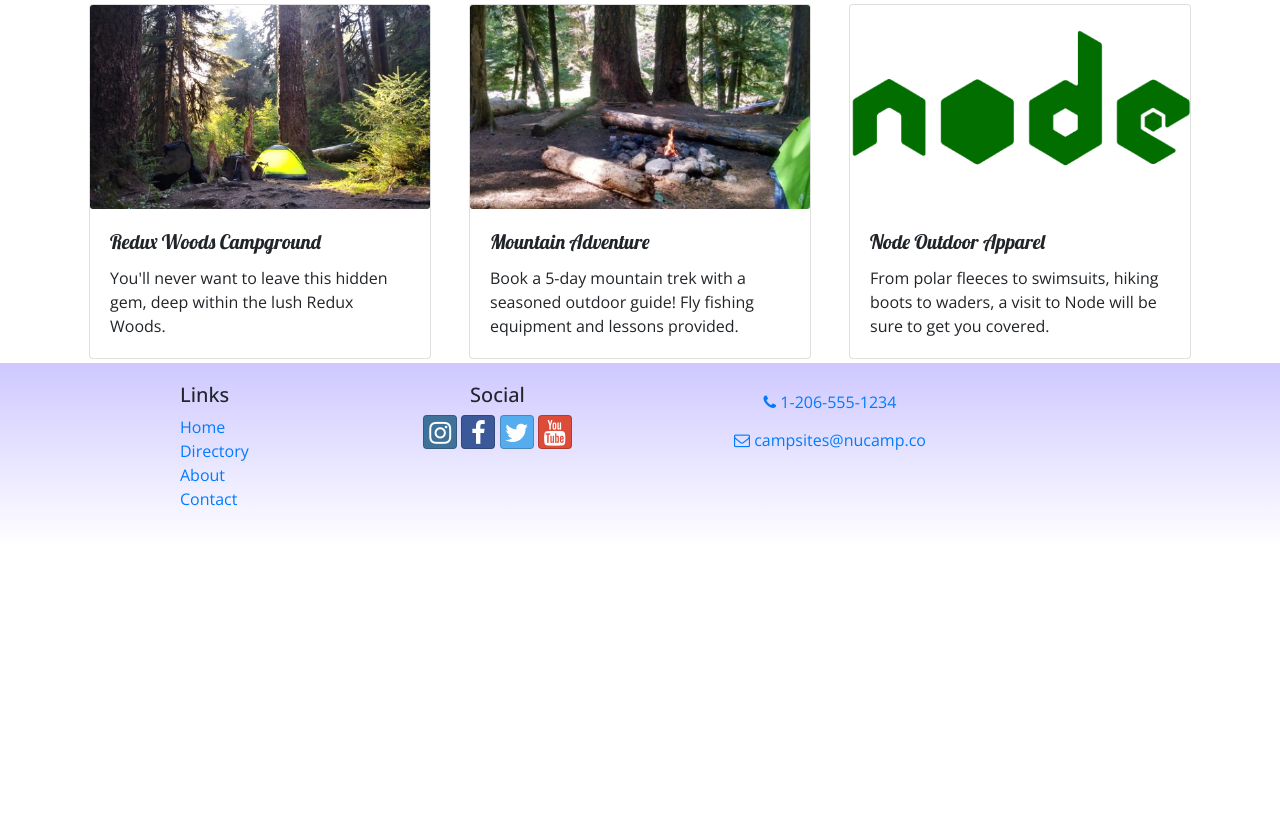
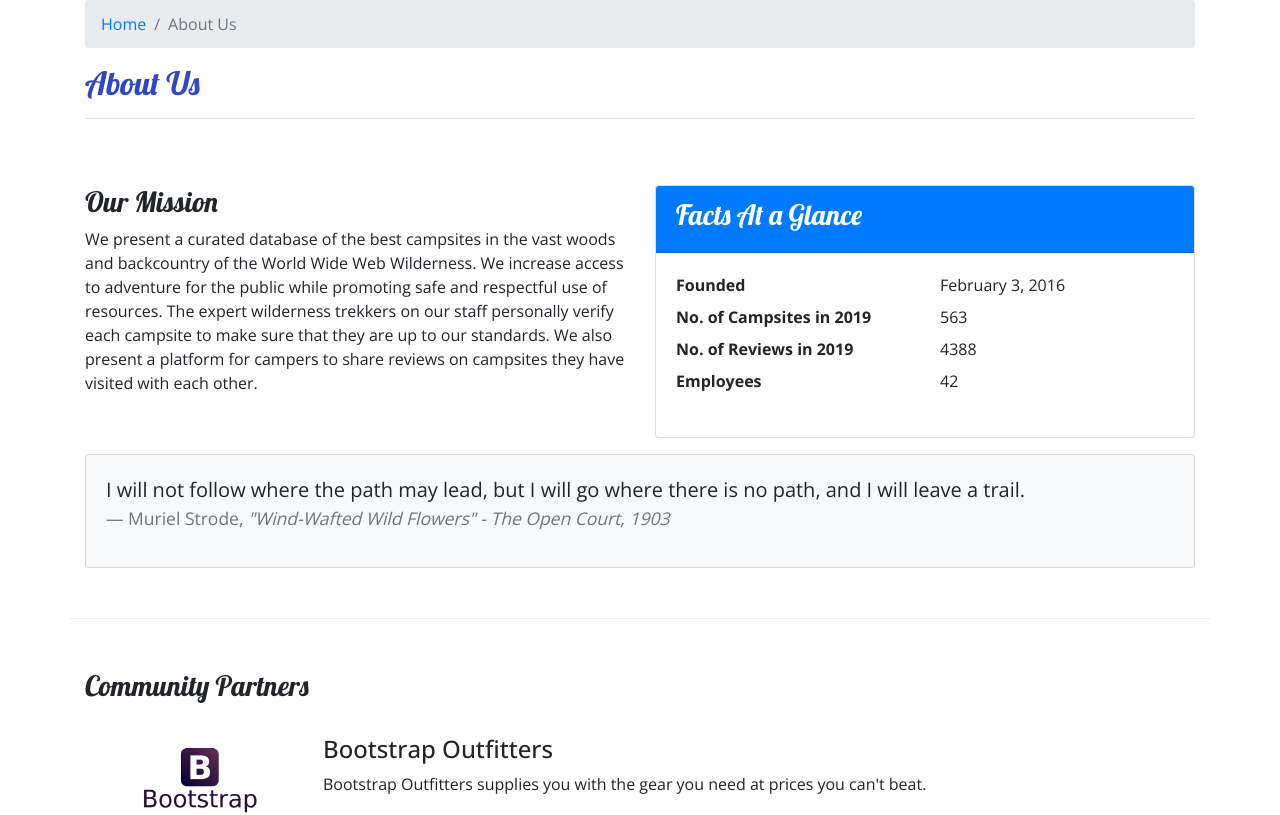
Before and after one commit to PhiweM/ReactOne, a React (Create React App) app: page /aboutus in a window 1280 px wide. Before the commit this address led to /home. Shown: the part 220-1035 px from the top of the page. Before the commit the page ends 800 px from the top, so only its background shows below. Built offline with nearby package versions, Linux system fonts and the light colour scheme.

Commit message:
AboutComponent.js and MainComponent.js.

```diff
--- /dev/null
+++ b/src/components/AboutComponent.js
@@ -0,0 +1,98 @@
+import React from 'react';
+import { Breadcrumb, BreadcrumbItem, Card, CardBody, CardHeader, Media } from 'reactstrap';
+import { Link } from 'react-router-dom';
+
+
+function About(props) {
+
+    const partners = props.partners.map(partner => {
+        return (
+            <Media tag='li' key={partner.id}>
+                <RenderPartner partner = {partner} />
+            </Media>
+        );
+    });
+
+    return (
+        <div className="container">
+            <div className="row">
+                <div className="col">
+                    <Breadcrumb>
+                        <BreadcrumbItem><Link to="/home">Home</Link></BreadcrumbItem>
+                        <BreadcrumbItem active>About Us</BreadcrumbItem>
+                    </Breadcrumb>
+                    <h2>About Us</h2>
+                    <hr />
+                </div>
+            </div>
+            <div className="row row-content">
+                <div className="col-sm-6">
+                    <h3>Our Mission</h3>
+                    <p>We present a curated database of the best campsites in the vast woods and backcountry of the World Wide Web Wilderness. We increase access to adventure for the public while promoting safe and respectful use of resources. The expert wilderness trekkers on our staff personally verify each campsite to make sure that they are up to our standards. We also present a platform for campers to share reviews on campsites they have visited with each other.</p>
+                </div>
+                <div className="col-sm-6">
+                    <Card>
+                        <CardHeader className="bg-primary text-white"><h3>Facts At a Glance</h3></CardHeader>
+                        <CardBody>
+                            <dl className="row">
+                                <dt className="col-6">Founded</dt>
+                                <dd className="col-6">February 3, 2016</dd>
+                                <dt className="col-6">No. of Campsites in 2019</dt>
+                                <dd className="col-6">563</dd>
+                                <dt className="col-6">No. of Reviews in 2019</dt>
+                                <dd className="col-6">4388</dd>
+                                <dt className="col-6">Employees</dt>
+                                <dd className="col-6">42</dd>
+                            </dl>
+                        </CardBody>
+                    </Card>
+                </div>
+                <div className="col">
+                    <Card className="bg-light mt-3">
+                        <CardBody>
+                            <blockquote className="blockquote">
+                                <p className="mb-0">I will not follow where the path may lead, but I will go where there is no path, and I will leave a trail.</p>
+                                <footer className="blockquote-footer">Muriel Strode,{' '}
+                                    <cite title="Source Title">"Wind-Wafted Wild Flowers" -
+                                    The Open Court, 1903</cite>
+                                </footer>
+                            </blockquote>
+                        </CardBody>
+                    </Card>
+                </div>
+            </div>
+            <div className="row row-content">
+                <div className="col-12">
+                    <h3>Community Partners</h3>
+                </div>
+                <div className="col mt-4">
+                    <Media list>
+                        {partners}
+                    </Media>
+                </div>
+            </div>
+        </div>
+    );
+}
+
+function RenderPartner( {partner} ) {
+    if(partner) {
+        return (
+            <React.Fragment>
+                <Media  object  src={partner.image} alt={partner.name} width='150' />
+                <Media  body='true' className='ml-5 mb-4'>
+                    <Media  heading='true'>
+                        {partner.name}
+                    </Media>
+                    {partner.description}
+                </Media>
+            </React.Fragment>
+        );
+    }
+
+    else {
+        <div></div>
+    }
+}
+
+export default About;
--- a/src/components/MainComponent.js
+++ b/src/components/MainComponent.js
@@ -10,6 +10,7 @@
 import { COMMENTS } from '../shared/comments';
 import { PARTNERS } from '../shared/partners';
 import { PROMOTIONS } from '../shared/promotions';
+import About from './AboutComponent';
 
 class Main extends Component {
 
@@ -51,6 +52,7 @@
                     <Route exact path='/directory' render={() => <Directory campsites={this.state.campsites} />} />
                     <Route path='/directory/:campsiteId' component={CampsiteWithId}  />
                     <Route exact path='/contactus' component={Contact} />
+                    <Route exact path='/aboutus' render={() => <About partners={this.state.partners} />} />
                     <Redirect to='/home' />
                 </Switch>
                 <Footer />
```
